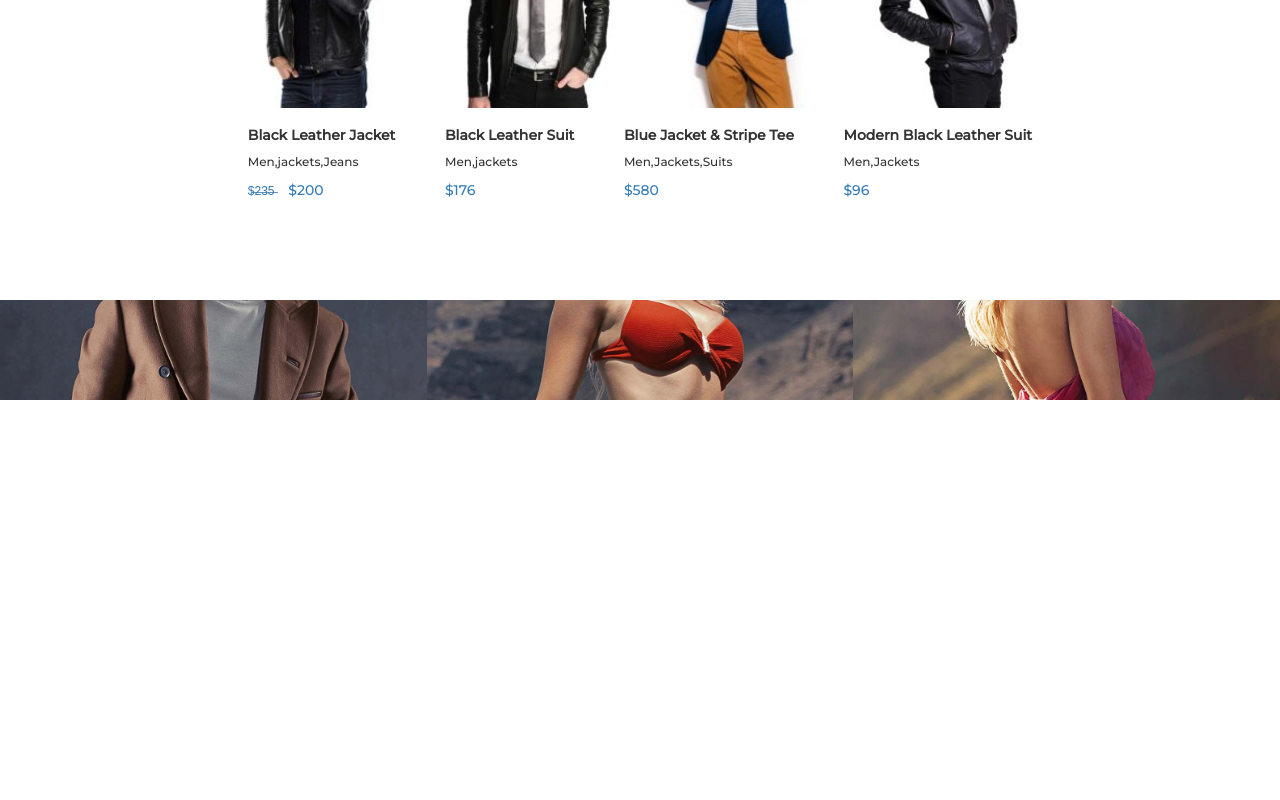
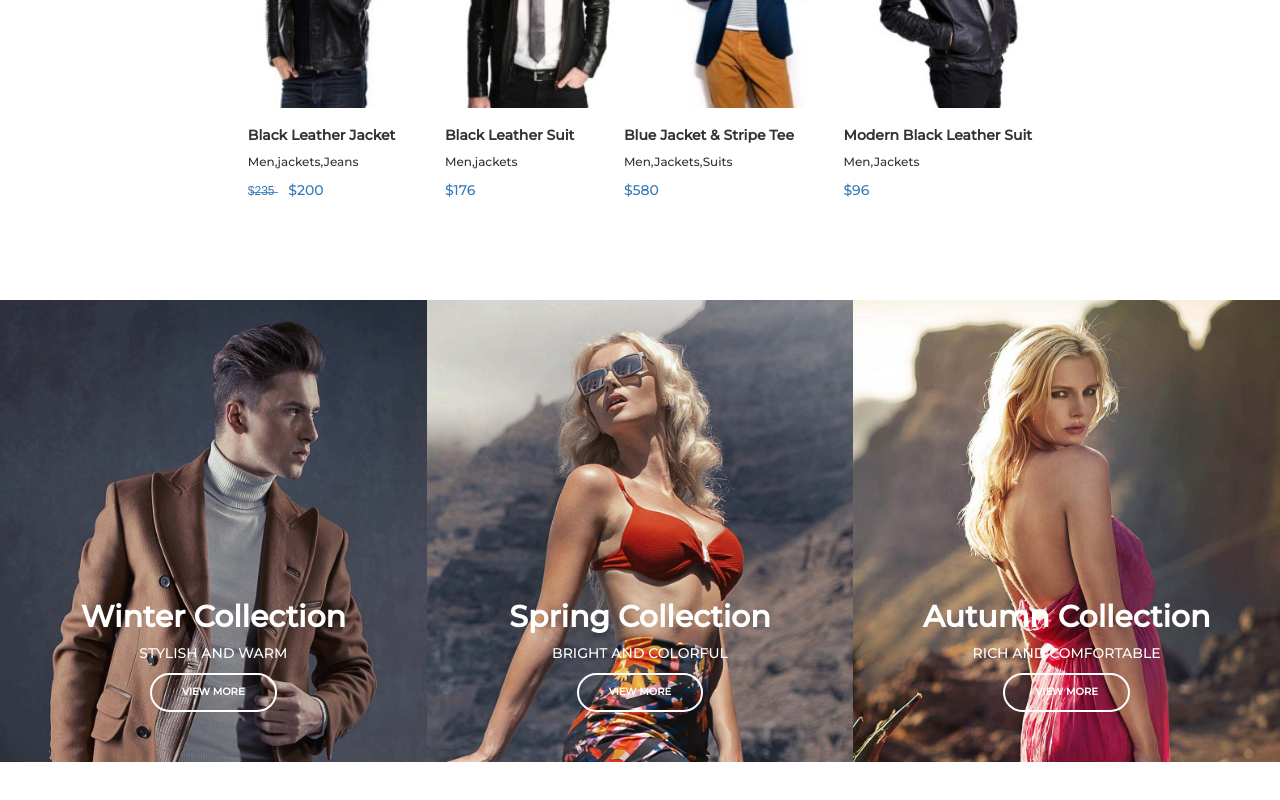
Before and after one commit to edoardoascanio/proj-html-vuejs, a website: page index.html in a window 1280 px wide. Shown: the part 1264-2064 px from the top of the page. Drawn offline with nearby package versions, Linux system fonts and the light colour scheme.

Commit message:
add photo-reel

```diff
--- a/index.html
+++ b/index.html
@@ -172,15 +172,21 @@
 
             <div class="photo-reel">
                 <div class="picture-1">
-
+                    <h2>Winter Collection</h2>
+                    <p>STYLISH  AND  WARM</p>
+                    <button>VIEW MORE</button>
                 </div>
 
                 <div class="picture-2">
-
+                    <h2>Spring Collection</h2>
+                    <p>BRIGHT  AND  COLORFUL</p>
+                    <button>VIEW MORE</button>
                 </div>
 
                 <div class="picture-3">
-
+                    <h2>Autumn Collection</h2>
+                    <p>RICH  AND  COMFORTABLE</p>
+                    <button>VIEW MORE</button>
                 </div>
             </div>
 
--- a/partials/_hero.scss
+++ b/partials/_hero.scss
@@ -2,8 +2,7 @@
     display: flex;
     flex-direction: column;
     background-image: url("/imgs/home1_slide_three_bg_2.jpg");
-    background-size: 100%;
-    background-repeat: no-repeat;
+    @include backgroundImg;
     text-align: center;
     color: $whitetext;
 
@@ -19,5 +18,6 @@
 
     button{
         @include whiteBtn;
+        margin-bottom: $size * 20;
     }
 }
--- a/partials/_mixins.scss
+++ b/partials/_mixins.scss
@@ -15,7 +15,6 @@
     background-color: transparent;
     border: 2px solid $whitetext;
     border-radius: $size * 4;
-    margin-bottom: $size * 20;
     font-size: $size * 2;
     font-weight: 600;
 
@@ -35,3 +34,8 @@
         background-color: $whitetext;
     }
 }
+
+@mixin backgroundImg {
+    background-size: 100%;
+    background-repeat: no-repeat;
+}
--- a/src/style.scss
+++ b/src/style.scss
@@ -13,32 +13,30 @@
     .picture-1,.picture-2,.picture-3{
         flex-direction: row;
         width: calc(100% / 3);
+        padding: $size * 10;
+        @include backgroundImg;
+        text-align: center;
+        color: $whitetext;
     }
 
     .picture-1{
-        background-color: violet;
-        padding: $size * 10;
         background-image: url("/imgs/winter_collection_bg.jpg");
-        background-size: 100%;
-        background-position: center;
-        background-repeat: no-repeat;
     }
 
     .picture-2{
-        background-color: aquamarine;
-        padding: $size * 10;
         background-image: url("/imgs/spring_collection_bg.jpg");
-        background-size: 100%;
-        background-position: center;
-        background-repeat: no-repeat;
     }
 
     .picture-3{
-        background-color: blueviolet;
-        padding: $size * 10;
         background-image: url("/imgs/autumn_collection_bg.jpg");
-        background-size: 100%;
-        background-position: center;
-        background-repeat: no-repeat;
+    }
+
+    h2{
+        font-weight: bold;
+        margin-top: $size * 50;
+    }
+
+    button{
+        @include whiteBtn;
     }
 }
```
Also changed, not shown: dist/style.css.
